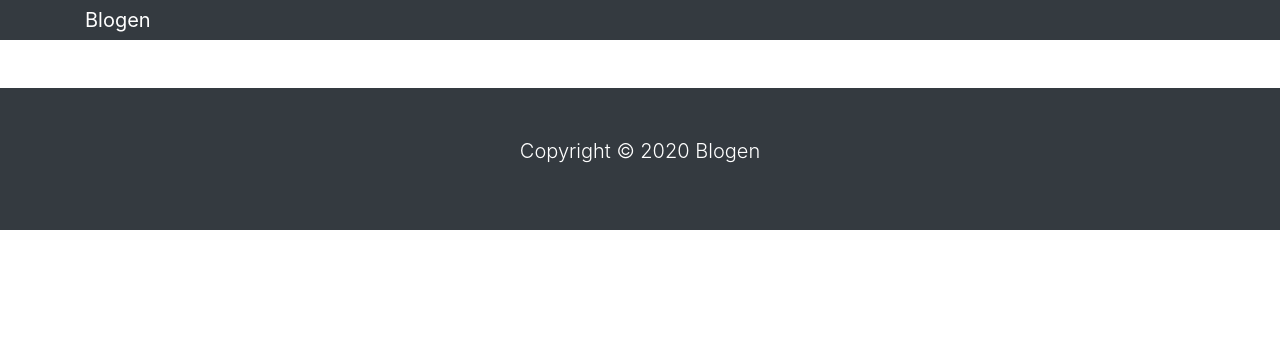
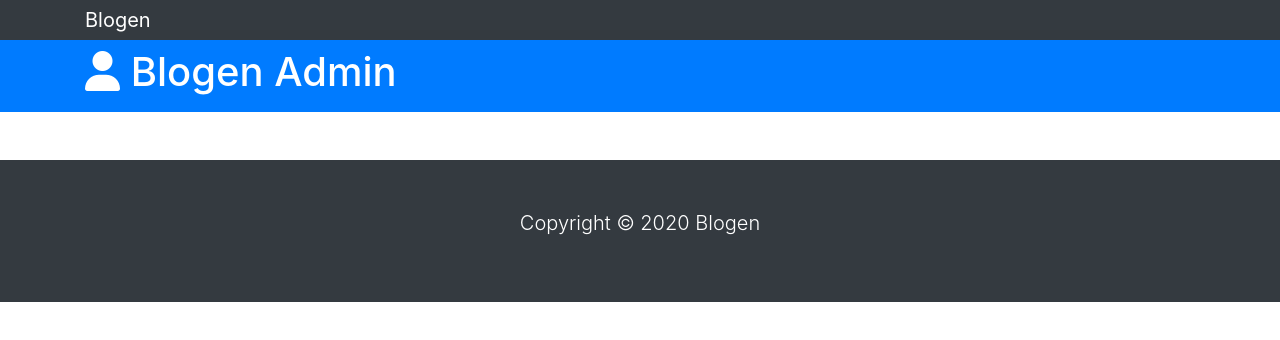
Before and after one commit to alan-nguyen/blogen, a plain HTML site: page login.html in a window 1280 px wide. Drawn offline with nearby package versions, Linux system fonts and the light colour scheme.

Commit message:
Add header

```diff
--- a/login.html
+++ b/login.html
@@ -28,6 +28,17 @@
         <a href="index.html" class="navbar-brand">Blogen</a>
       </div>
     </nav>
+
+    <!-- HEADER -->
+    <header id="main-header" class="py-2 bg-primary text-white">
+      <div class="container">
+        <div class="row">
+          <div class="col-md-6">
+            <h1><i class="fa fa-user"></i> Blogen Admin</h1>
+          </div>
+        </div>
+      </div>
+    </header>
 
     <!-- FOOTER -->
     <footer id="main-footer" class="bg-dark text-white mt-5 p-5">
```
